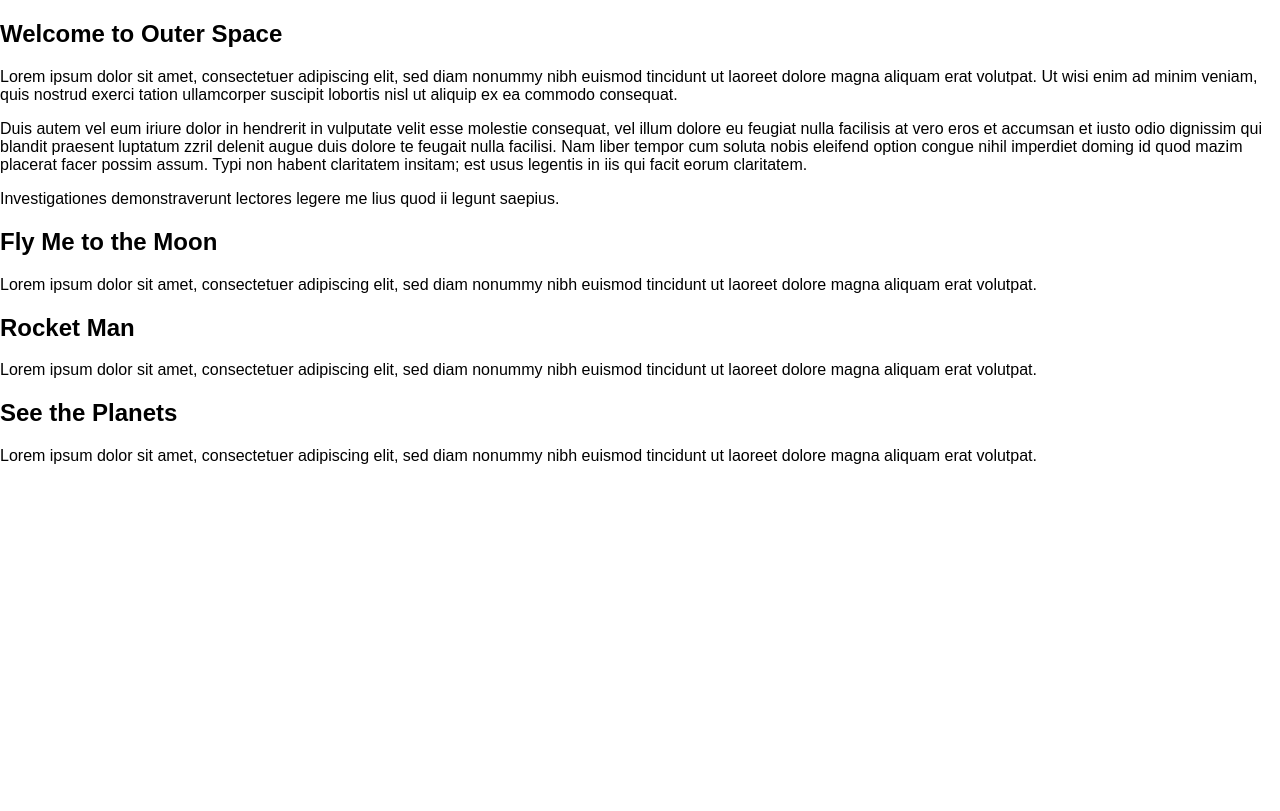
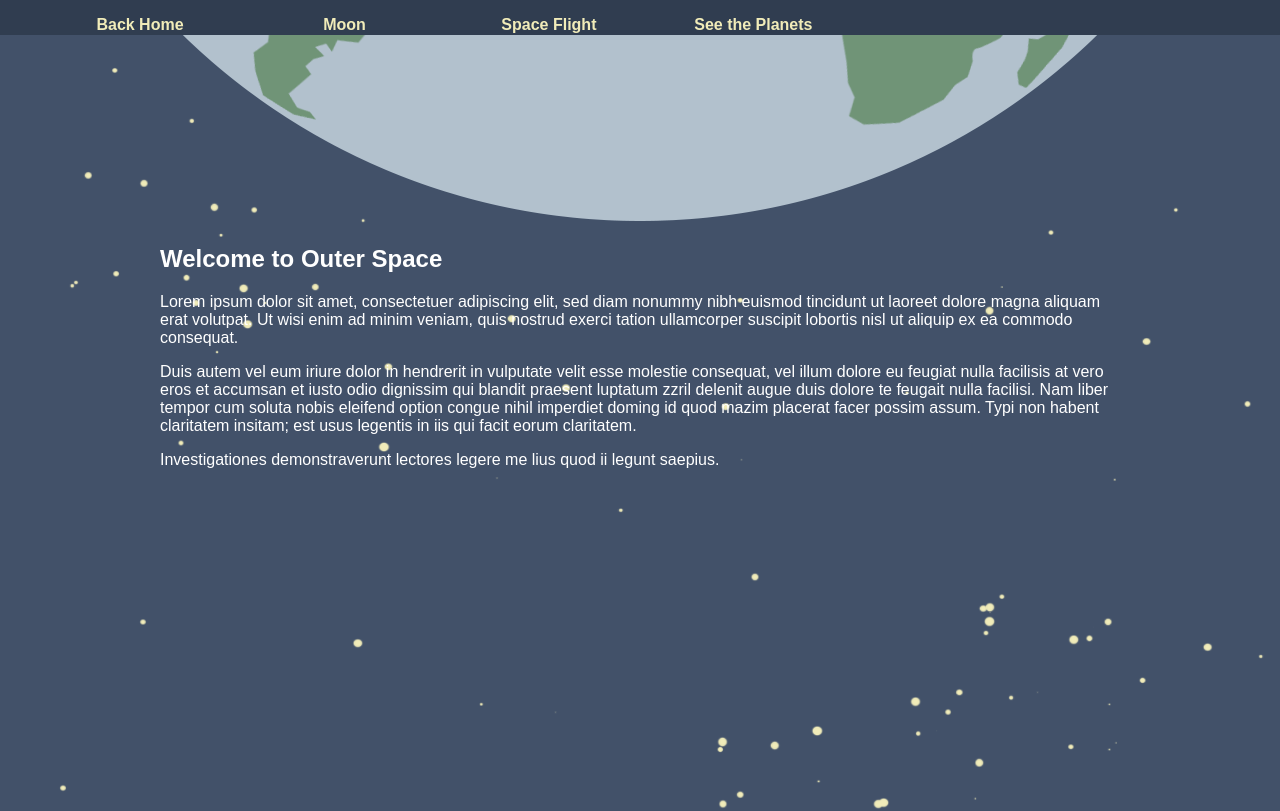
Before and after one commit to gary1410/parallax-scrolling, a plain HTML site: page 2. parallax-with-nav/index.html in a window 1280 px wide. Shown: the top 811 px of the page. Drawn offline with Linux system fonts and the light colour scheme.

Commit message:
position each of the images and articles

```diff
--- /dev/null
+++ b/2. parallax-with-nav/css/main.css
@@ -0,0 +1,117 @@
+/****************************** STARS **************************/
+#stars {
+  background: #425169 url('../img/stars.gif') top center no-repeat;
+  width: 100%;
+  height: 4000px;
+  position: fixed;
+  top: 0;
+  z-index: 100;
+}
+
+/****************************** Images **************************/
+
+
+#images {
+  position: fixed;
+  top: 0;
+  width: 100%;
+  z-index: 200;
+}
+
+#img-moon{
+  position: absolute;
+  top: 1500px;
+  left: 50%;
+}
+
+#img-rocket{
+  position: absolute;
+  top: 3000px;
+  left: 50%;
+}
+
+#img-saturn{
+  position: absolute;
+  top: 4500px;
+  left: 50%;
+}
+
+/****************************** Content **************************/
+
+#content {
+  color: #fff;
+  position: relative;
+  margin: 0 auto;
+  width: 960px;
+  z-index: 300;
+}
+
+#content article {
+  width: 350px;
+
+}
+
+#content article#home{
+  width: 960px;
+}
+
+#moon {
+  position: absolute;
+  top: 2775px;  /*This is relative to the content container*/
+}
+
+#rocket {
+  position: absolute;
+  top: 5775px;
+}
+
+#saturn {
+  position: absolute;
+  top: 8775px;
+}
+/****************************** EARTH **************************/
+
+
+#earth {
+  width: 100%;
+  position: relative;
+  text-align: center;
+  z-index: 900;
+}
+
+/****************************** NAVIGATION **************************/
+
+
+#main-nav{
+  background-color: #303d50;
+  height: 35px;
+  padding: 0;
+  margin: 0;
+  position: fixed;
+  top: 0;
+  width: 100%;
+  z-index: 1000;
+}
+
+#main-main ul{
+  width: 960px;
+  margin: 0 auto;
+  height: 25px;
+  padding-top: 10px;
+}
+
+#main-nav ul li{
+  display: inline-block;
+  /*float: left;*/
+  height: 30px;
+  width: 200px;
+  /*padding-left: 0;*/
+  list-style-type: none;
+  text-align: center;
+}
+
+#main-nav ul li a{
+  color :#f1ecb9;
+  font-weight: bold;
+  text-decoration: none;
+}
--- a/2. parallax-with-nav/index.html
+++ b/2. parallax-with-nav/index.html
@@ -5,6 +5,7 @@
 		<meta charset="utf-8"/>
 
 		<link rel="stylesheet" href="css/normalize.css" />
+		<link rel="stylesheet" href="css/main.css"/>
 
 		<script src="js/jquery-1.9.1.min.js"></script>
 	</head>
@@ -12,30 +13,46 @@
 
 	<body>
 
+	<nav id="main-nav">
+		<ul>
+			<li><a class="earth" href="#earth">Back Home</a></li>
+			<li><a class="moon" href="#moon">Moon</a></li>
+			<li><a class="rocket" href="#rocket">Space Flight</a></li>
+			<li><a class="saturn" href="#saturn">See the Planets</a></li>
+		</ul>
+	</nav>
+
+		<div id="earth"><img id="img-earth" src="img/earth.png" alt="earth"/></div>
+		<div id="stars"></div>
+		<div id="images">
+		 <img id="img-moon" src="img/moon.png" alt="moon"/>
+		 <img id="img-rocket" src="img/rocket.png" alt="rocket"/>
+		 <img id="img-saturn" src="img/saturn.png" alt="saturn"/>
+		</div><!-- end of images -->
+
 		<div id="content">
 
-			<article>
+			<article id="home">
 				<h2>Welcome to Outer Space</h2>
 				<p>Lorem ipsum dolor sit amet, consectetuer adipiscing elit, sed diam nonummy nibh euismod tincidunt ut laoreet dolore magna aliquam erat volutpat. Ut wisi enim ad minim veniam, quis nostrud exerci tation ullamcorper suscipit lobortis nisl ut aliquip ex ea commodo consequat.</p>
 				<p>Duis autem vel eum iriure dolor in hendrerit in vulputate velit esse molestie consequat, vel illum dolore eu feugiat nulla facilisis at vero eros et accumsan et iusto odio dignissim qui blandit praesent luptatum zzril delenit augue duis dolore te feugait nulla facilisi. Nam liber tempor cum soluta nobis eleifend option congue nihil imperdiet doming id quod mazim placerat facer possim assum. Typi non habent claritatem insitam; est usus legentis in iis qui facit eorum claritatem.</p>
 				<p>Investigationes demonstraverunt lectores legere me lius quod ii legunt saepius.</p>
 			</article>
 
-			<article>
+			<article id="moon">
 				<h2>Fly Me to the Moon</h2>
 				<p>Lorem ipsum dolor sit amet, consectetuer adipiscing elit, sed diam nonummy nibh euismod tincidunt ut laoreet dolore magna aliquam erat volutpat.</p>
 			</article>
 
-			<article>
+			<article id="rocket">
 				<h2>Rocket Man</h2>
 				<p>Lorem ipsum dolor sit amet, consectetuer adipiscing elit, sed diam nonummy nibh euismod tincidunt ut laoreet dolore magna aliquam erat volutpat.</p>
 			</article>
 
-			<article>
+			<article id="saturn">
 				<h2>See the Planets</h2>
 				<p>Lorem ipsum dolor sit amet, consectetuer adipiscing elit, sed diam nonummy nibh euismod tincidunt ut laoreet dolore magna aliquam erat volutpat.</p>
 			</article>
-
 		</div><!-- end "content" -->
 	</body>
 </html>
```
Also changed, not shown: 1 other file.
